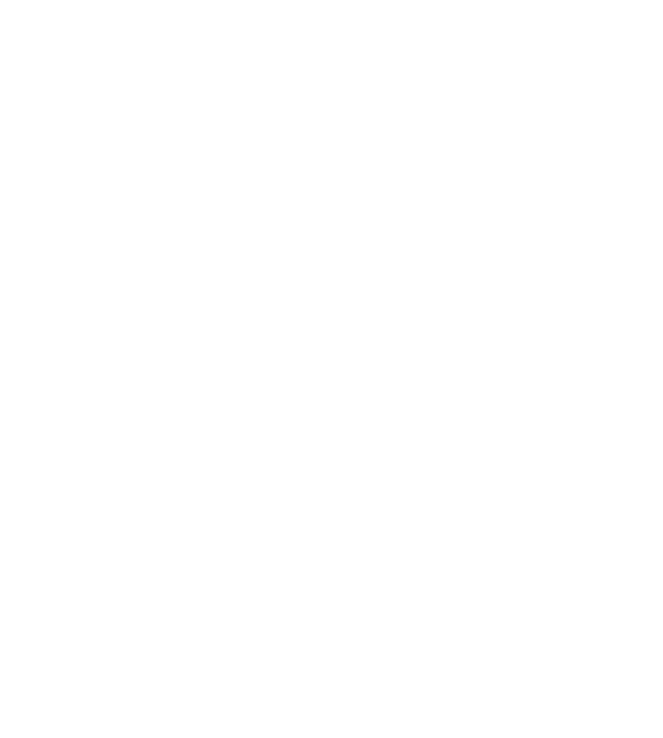
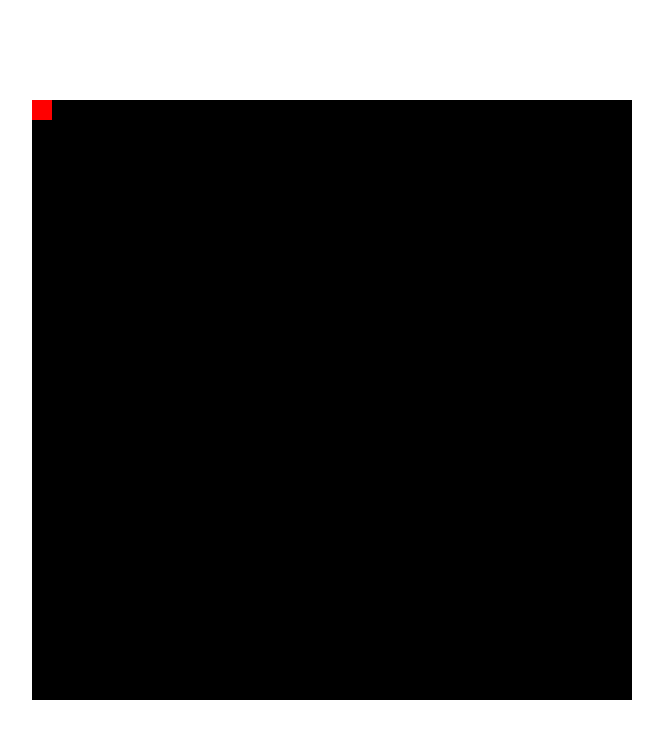
Before and after one commit to colisbree/snakeSimpleJS, a plain HTML site: page index.html in a window 1280 px wide. Shown: the whole page, without its empty margins (308-971 px from the left). Drawn offline with Linux system fonts and the light colour scheme.

Commit message:
creation du canvas et affichage du premier block en 0 0

```diff
--- /dev/null
+++ b/css/style.css
@@ -0,0 +1,12 @@
+body {
+   margin: 0;
+   padding: 0;
+   display: flex;
+   height: 100vh;
+   align-items: center;
+   justify-content: center;
+}
+
+#game {
+   background-color: black;
+}
--- a/index.html
+++ b/index.html
@@ -4,9 +4,14 @@
    <meta charset="UTF-8">
    <meta http-equiv="X-UA-Compatible" content="IE=edge">
    <meta name="viewport" content="width=device-width, initial-scale=1.0">
+   <link rel="stylesheet" href="css/style.css">
    <title>Snake</title>
 </head>
 <body>
+   <canvas id="game" width="600" height="600"></canvas>
 
+   <script type="text/javascript" src="js/classes/Block.js"></script>
+   <script type="text/javascript" src="js/classes/Snake.js"></script>
+   <script type="text/javascript" src="js/game.js"></script>
 </body>
 </html>
--- /dev/null
+++ b/js/classes/Block.js
@@ -0,0 +1,12 @@
+class Block {
+  constructor(x, y, size) {
+    this.x = x;
+    this.y = y;
+    this.size = size;
+  }
+
+  draw() {
+    ctx.fillStyle = "red";
+    ctx.fillRect(this.x * this.size, this.y * this.size, this.size, this.size);
+  }
+}
--- /dev/null
+++ b/js/classes/Snake.js
@@ -0,0 +1,20 @@
+class Snake {
+  constructor(sizes) {
+    this.x = 0;
+    this.y = 0;
+    this.blockSize = sizes;
+    this.blocks = [];
+    this.addBlock(this.x, this.y);
+  }
+
+  addBlock(x, y) {
+    const block = new Block(x, y, this.blockSize);
+    this.blocks.push(block);
+  }
+
+  update() {
+    for (const block of this.blocks) {
+      block.draw();
+    }
+  }
+}
--- /dev/null
+++ b/js/game.js
@@ -0,0 +1,18 @@
+const GAME_SIZE = 600;
+const SQUARE_SIZE = 20;
+
+const canvas = document.getElementById("game");
+const ctx = canvas.getContext("2d");
+
+const snake = new Snake(SQUARE_SIZE);
+
+function update() {
+  snake.update();
+  setTimeout(update, 300);
+}
+
+function start() {
+  update();
+}
+
+start();
```
